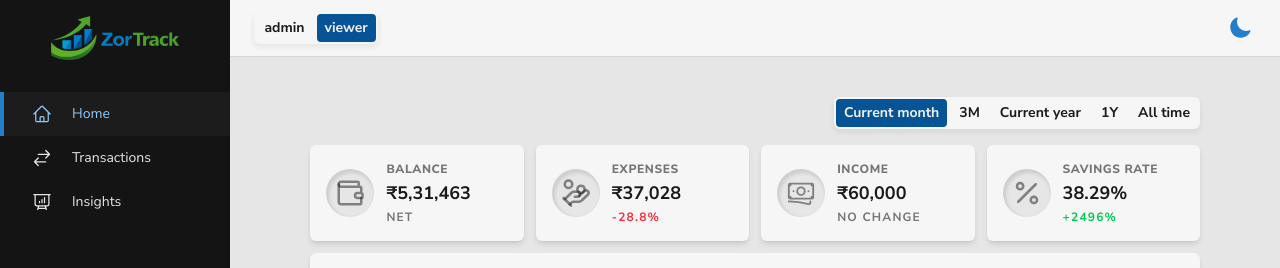
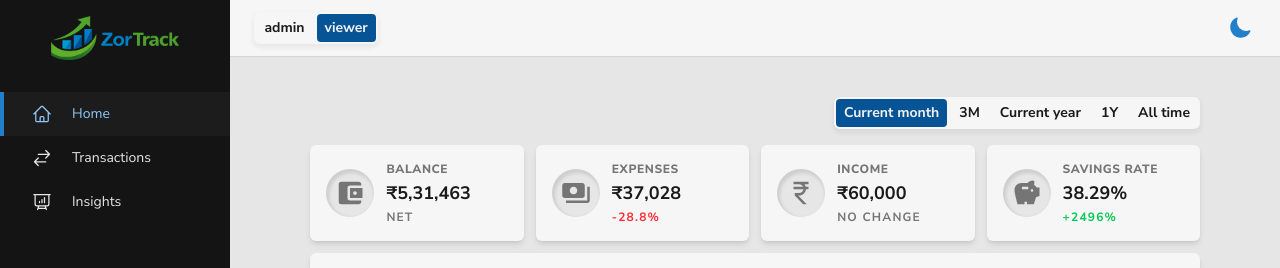
Before and after one commit to rishikesh-negi/fintracker-dashboard, a React (Vite) app: page /dashboard in a window 1280 px wide. Shown: the top 268 px of the page. Built offline with nearby package versions, Linux system fonts and the light colour scheme.

Commit message:
Changed icons

```diff
--- a/src/pages/Dashboard.tsx
+++ b/src/pages/Dashboard.tsx
@@ -8,38 +8,40 @@ import SummaryCard from "../components/SummaryCard";
 import { selectBalance, selectDashboardData } from "../store/accountSlice";
 import { useAppSelector } from "../store/storeHooks";
 import { currencyFormatter } from "../utils/currencyFormatter";
+import { MdAccountBalanceWallet, MdCurrencyRupee, MdPayments, MdSavings } from "react-icons/md";
 
 export default function Dashboard() {
   const { summaries, expensesByCategory, chartData, recentTransactions } =
     useAppSelector(selectDashboardData);
   const balance = useAppSelector(selectBalance);
 
-  const iconClasses = "text-3xl text-text/50";
+  const iconClasses = "text-3xl text-faint-text";
 
   return (
+    <>
       <section className="w-full h-full flex flex-col gap-4">
         <DashboardFilter />
         <div className="w-full grid grid-cols-4 lg:grid-cols-8 grid-rows-[repeat(8,auto)] gap-x-2 lg:gap-x-3 gap-y-2 lg:gap-y-3">
           <SummaryCard
             title="balance"
-          icon={<LuWallet className={iconClasses} />}
+            icon={<MdAccountBalanceWallet className={iconClasses} />}
             figure={currencyFormatter.format(balance)}
           />
           <SummaryCard
             title="expenses"
-          icon={<LuHandCoins className={`${iconClasses}`} />}
+            icon={<MdPayments className={`${iconClasses}`} />}
             figure={currencyFormatter.format(summaries.expensesSummary.expenses)}
             change={summaries.expensesSummary.percentChangeExpenses}
           />
           <SummaryCard
             title="income"
-          icon={<HiOutlineBanknotes className={iconClasses} />}
+            icon={<MdCurrencyRupee className={iconClasses} />}
             figure={currencyFormatter.format(summaries.incomeSummary.income)}
             change={summaries.incomeSummary.percentChangeIncome}
           />
           <SummaryCard
             title="savings rate"
-          icon={<LuPercent className={iconClasses} />}
+            icon={<MdSavings className={iconClasses} />}
             figure={`${summaries.savingsRateSummary.savingsRate}%`}
             change={summaries.savingsRateSummary.percentChangeSavingsRate}
           />
@@ -51,5 +53,6 @@ export default function Dashboard() {
           <RecentTransactions recentTransactions={recentTransactions} />
         </div>
       </section>
+    </>
   );
 }
```
Lines whose indentation alone changed are shown as unchanged.
